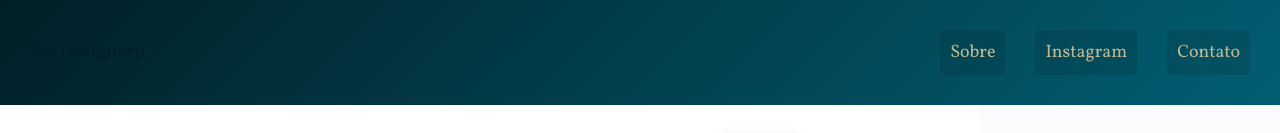
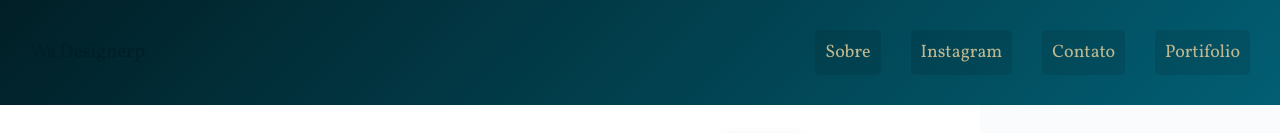
Before and after one commit to ilWashingtonli/test.github.io, a plain HTML site: page index.html in a window 1280 px wide. Shown: the top 133 px of the page. Drawn offline with Linux system fonts and the light colour scheme.

Commit message:
Update index.html

```diff
--- a/index.html
+++ b/index.html
@@ -17,6 +17,7 @@
             <li><a href="#">Sobre</a></li>
             <li><a href="https://www.instagram.com/iliwashingtonili/">Instagram</a></li>
             <li><a href="#">Contato</a></li>
+            <li><a href="#">Portifolio</a></li>
           </ul>
         </nav>
       </header>
```
